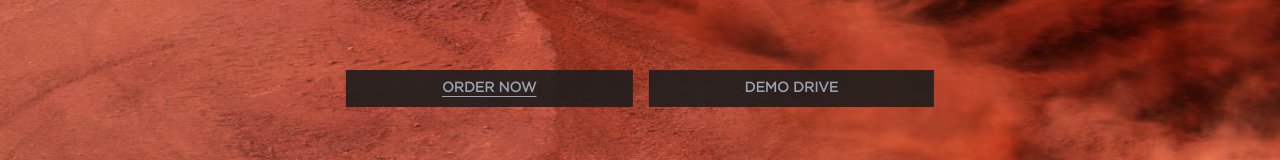
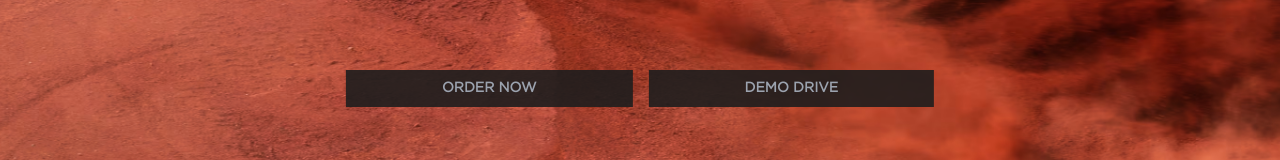
Before and after one commit to Vargos98/tesla-landing-page, a React (Vite) app: page / in a window 1280 px wide. Shown: the part 3829-3989 px from the top of the page. Built offline with nearby package versions, Linux system fonts and the light colour scheme.

Commit message:
Update CyberTruck.jsx

```diff
--- a/src/Components/CyberTruck.jsx
+++ b/src/Components/CyberTruck.jsx
@@ -9,7 +9,7 @@ const CyberTruck = () => {
 
       {/* Buttons */}
       <div className="absolute bottom-16 flex flex-col left-1/2 transform -translate-x-1/2 gap-4 lg:flex-row">
-        <button className="bg-[#1f1e1ee5] px-24 py-2 text-[14px] uppercase whitespace-nowrap underline underline-offset-4 text-gray-400 font-bold hover:bg-[#3a3939e5]">
+        <button className="bg-[#1f1e1ee5] px-24 py-2 text-[14px] uppercase whitespace-nowrap  text-gray-400 font-bold hover:bg-[#3a3939e5]">
           Order Now
         </button>
         <button className="bg-[#1f1e1ee5] px-24 py-2 text-[14px] uppercase text-gray-400 font-bold hover:bg-[#3a3939e5]">
```
